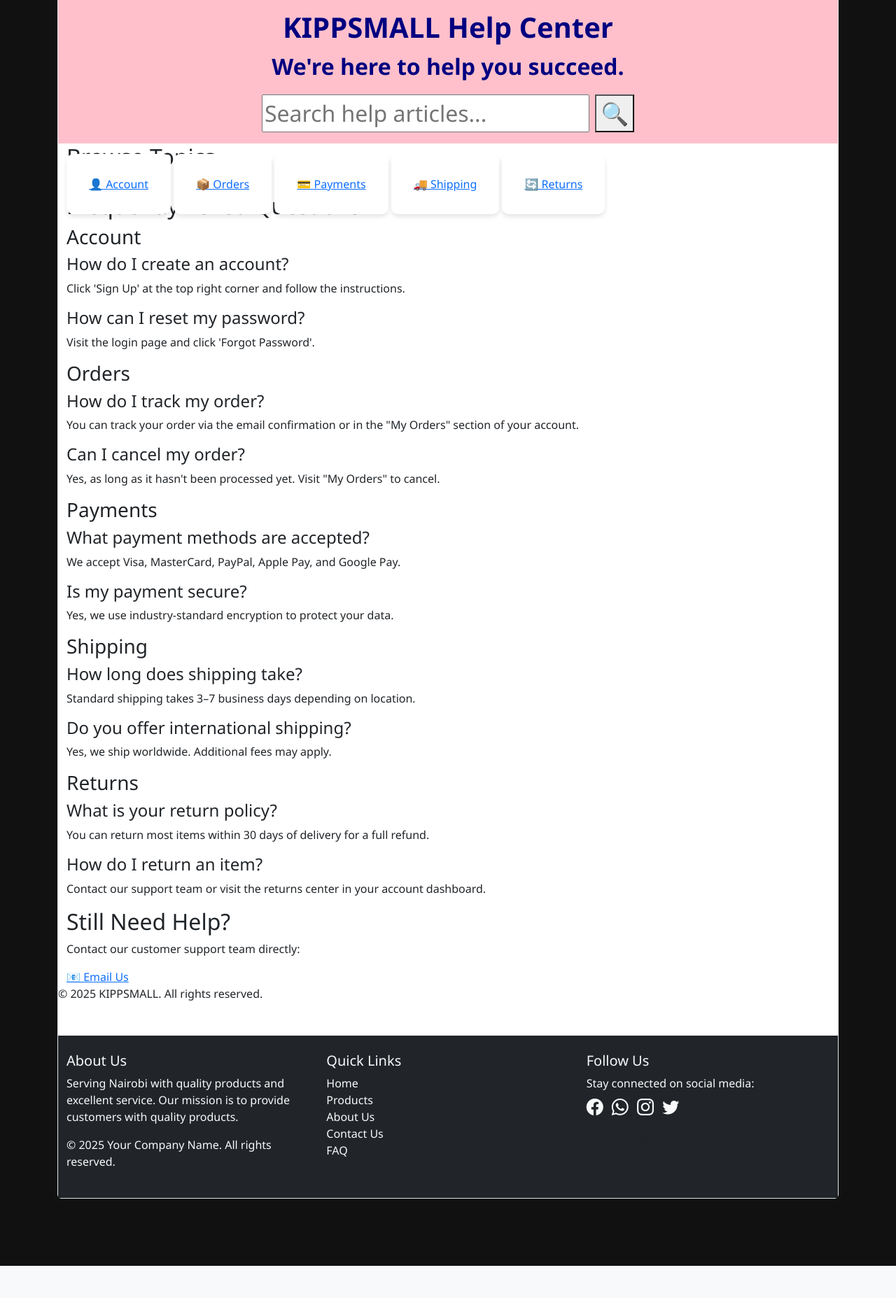
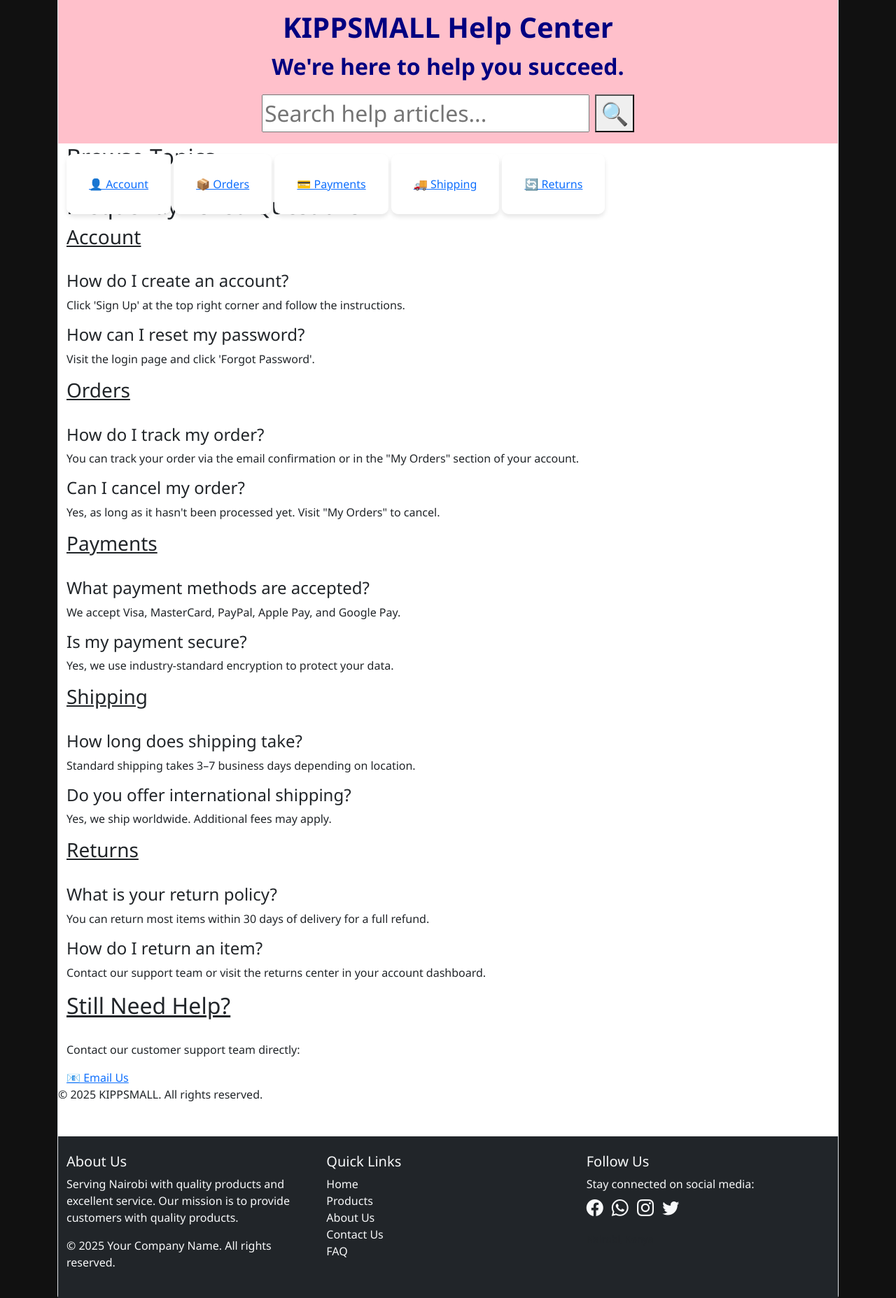
Before and after one commit to shannel890/UPTECH, a Flask app: page /help in a window 1280 px wide. Shown: the part 1756-3611 px from the top of the page at 70% size. Before the commit the page ends 3565 px from the top, so only its background shows below. Run offline with Flask 3, Linux system fonts and the light colour scheme.

Commit message:
modified app/templates/help.html

```diff
--- a/app/templates/help.html
+++ b/app/templates/help.html
@@ -164,9 +164,10 @@
 
       <!-- Account Section -->
       <div class="faq-section" id="account">
-        <h3>Account</h3>
+        <h3 style="text-decoration: underline;">Account</h3>
+        <br>
         <div class="faq-item">
-          <h4>How do I create an account?</h4>
+          <h4 >How do I create an account?</h4>
           <p>Click 'Sign Up' at the top right corner and follow the instructions.</p>
         </div>
         <div class="faq-item">
@@ -177,7 +178,8 @@
 
       <!-- Orders Section -->
       <div class="faq-section" id="orders">
-        <h3>Orders</h3>
+        <h3 style="text-decoration: underline;">Orders</h3>
+        <br>
         <div class="faq-item">
           <h4>How do I track my order?</h4>
           <p>You can track your order via the email confirmation or in the "My Orders" section of your account.</p>
@@ -190,7 +192,8 @@
 
       <!-- Payments Section -->
       <div class="faq-section" id="payments">
-        <h3>Payments</h3>
+        <h3 style="text-decoration: underline;">Payments</h3>
+        <br>
         <div class="faq-item">
           <h4>What payment methods are accepted?</h4>
           <p>We accept Visa, MasterCard, PayPal, Apple Pay, and Google Pay.</p>
@@ -203,7 +206,8 @@
 
       <!-- Shipping Section -->
       <div class="faq-section" id="shipping">
-        <h3>Shipping</h3>
+        <h3 style="text-decoration: underline;">Shipping</h3>
+        <br>
         <div class="faq-item">
           <h4>How long does shipping take?</h4>
           <p>Standard shipping takes 3–7 business days depending on location.</p>
@@ -216,7 +220,8 @@
 
       <!-- Returns Section -->
       <div class="faq-section" id="returns">
-        <h3>Returns</h3>
+        <h3 style="text-decoration: underline;">Returns</h3>
+        <br>
         <div class="faq-item">
           <h4>What is your return policy?</h4>
           <p>You can return most items within 30 days of delivery for a full refund.</p>
@@ -230,7 +235,8 @@
 
     <!-- Contact Support -->
     <section class="contact-support">
-      <h2>Still Need Help?</h2>
+      <h2 style="text-decoration: underline;">Still Need Help?</h2>
+      <br>
       <p>Contact our customer support team directly:</p>
       <a href="mailto:support@kippsmall.com" class="btn-contact">📧 Email Us</a>
     </section>
```
